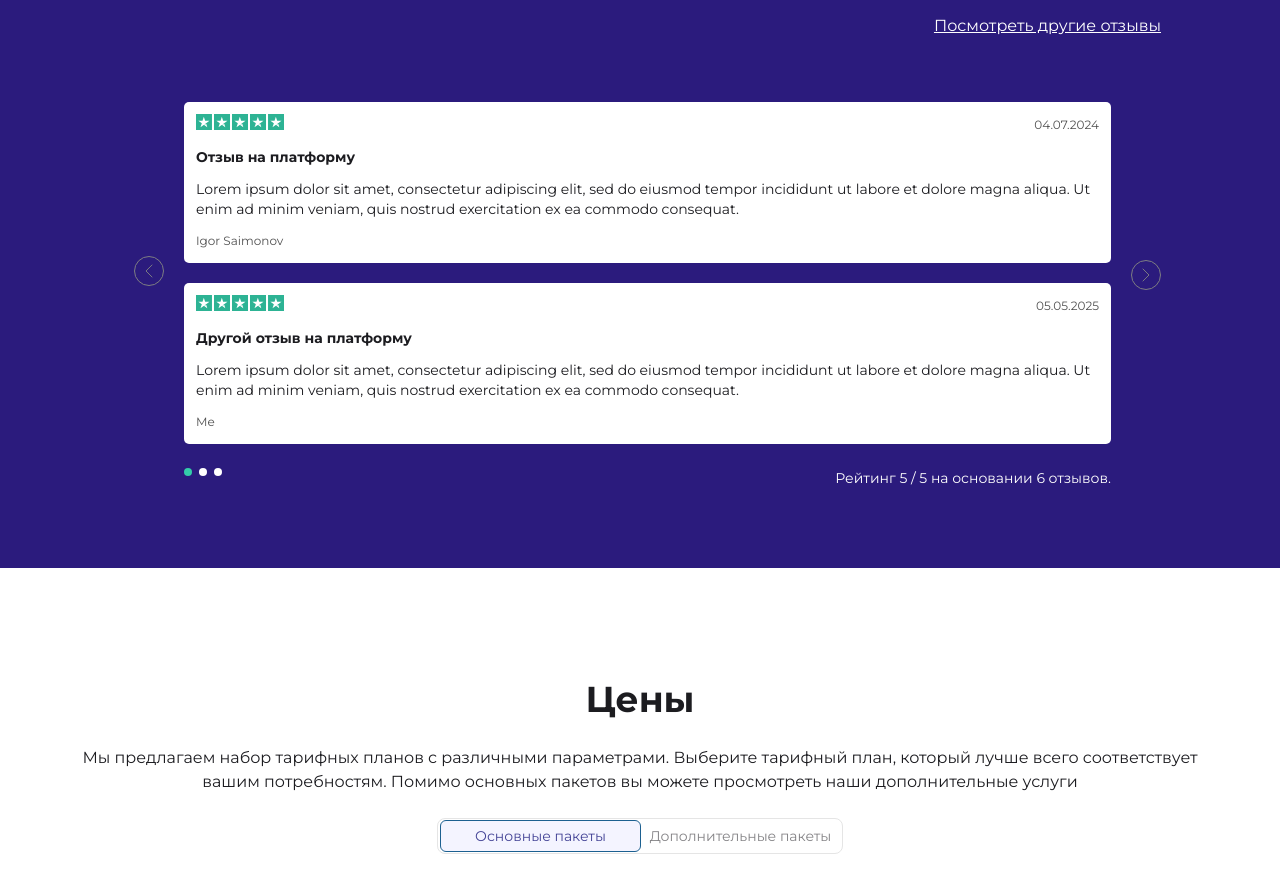
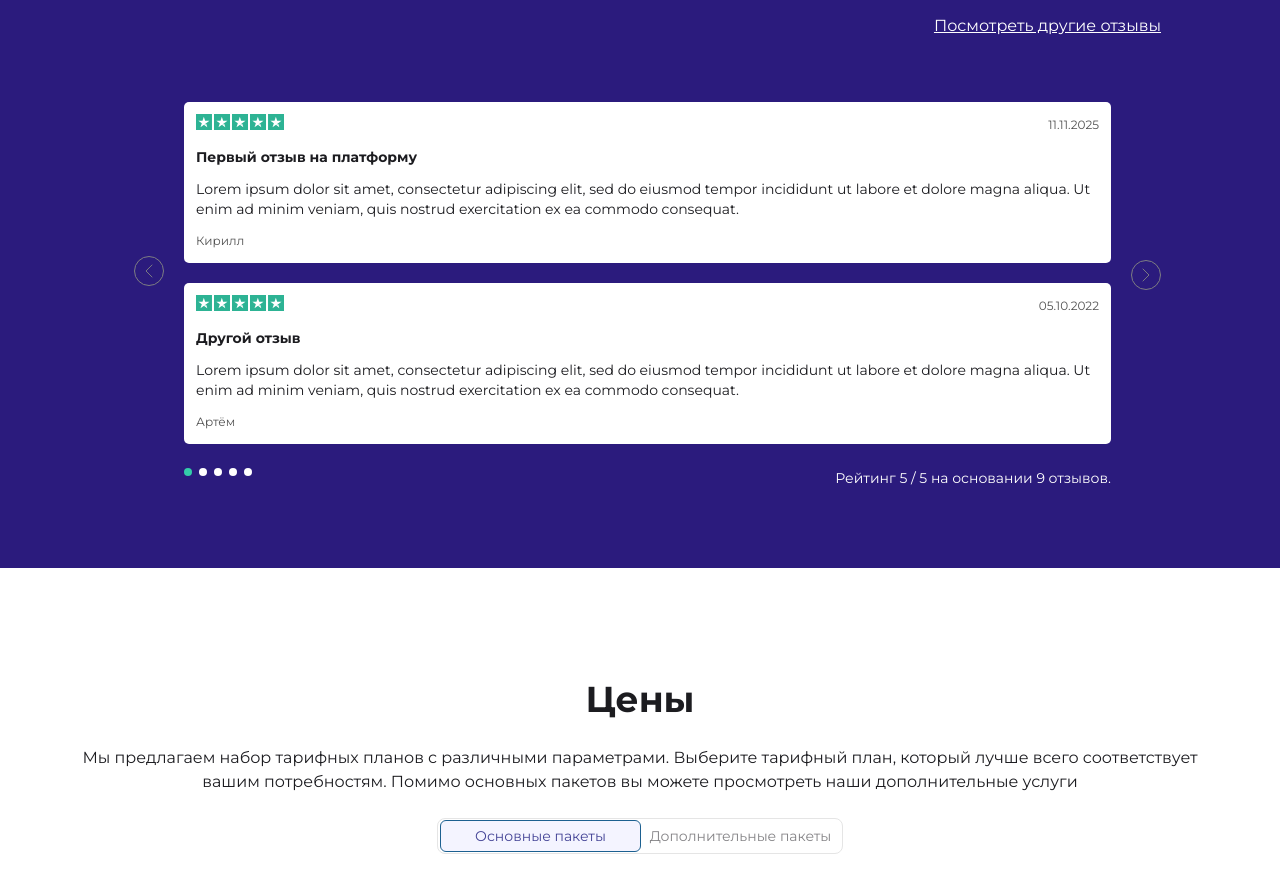
Before and after one commit to 0n1XiD/SellingPlatform, a Nuxt app: page / in a window 1280 px wide. Shown: the part 3551-4444 px from the top of the page. Built offline with nearby package versions, Linux system fonts and the light colour scheme.

Commit message:
Reviews Slider Done

```diff
--- a/pages/index.vue
+++ b/pages/index.vue
@@ -197,12 +197,17 @@
                             heigth="30"
                             @click="changePage('left')"
                         />
-                        <div class="slider__list">
-                            <review-card />
+                        <div
+                            ref="slider"
+                            class="slider__list"
+                            @touchmove="handleTouchMove"
+                        >
                             <review-card
-                                topic="Другой отзыв на платформу"
-                                :date="new Date(`05/05/2025`)"
-                                name="Me"
+                                v-for="review in paginatedReviews"
+                                :key="review.id"
+                                :topic="review.topic"
+                                :date="review.date"
+                                :name="review.name"
                             />
                         </div>
                         <svg-icon
@@ -216,13 +221,13 @@
                     <div class="additional">
                         <div class="additional__pages">
                             <div
-                                v-for="(page, index) in 3"
+                                v-for="(page, index) in pageCount"
                                 :key="index"
                                 :class="{ 'page': true, 'page_active': index === activePageIndex }"
                             />
                         </div>
                         <div class="additional__overall">
-                            Рейтинг 5 / 5 на основании 6 отзывов.
+                            Рейтинг 5 / 5 на основании {{ reviews.length }} отзывов.
                         </div>
                     </div>
                 </div>
@@ -325,6 +330,13 @@
 <script setup lang="ts">
 const addition = ref<Boolean>(false)
 
+export interface Review {
+  id: number;
+  topic: string;
+  date: Date;
+  name: string;
+}
+
 export interface SubscriptionPackage {
   id: number;
   name: string;
@@ -333,6 +345,18 @@ export interface SubscriptionPackage {
   benefits: string[];
   description?: string;
 }
+
+const reviews = ref<Array<Review>>([
+  { id: 1, topic: 'Первый отзыв на платформу', date: new Date('2025-11-11'), name: 'Кирилл' },
+  { id: 2, topic: 'Другой отзыв', date: new Date('2022-10-05'), name: 'Артём' },
+  { id: 3, topic: 'Третий отзыв на платформу', date: new Date('2024-02-01'), name: 'Алексей' },
+  { id: 4, topic: 'Еще один отзыв на платформу', date: new Date('2023-01-12'), name: 'Мария' },
+  { id: 5, topic: 'Пятый отзыв на платформу', date: new Date('2025-11-11'), name: 'Анастасия' },
+  { id: 6, topic: 'Другой отзыв', date: new Date('2022-10-05'), name: 'Григорий' },
+  { id: 7, topic: 'Седьмой отзыв на платформу', date: new Date('2025-11-11'), name: 'Ангелина' },
+  { id: 8, topic: 'Следующий отзыв', date: new Date('2022-10-05'), name: 'Николай' },
+  { id: 9, topic: 'Последний отзыв', date: new Date('2024-03-08'), name: 'Елизавета' }
+])
 
 const observeCards = ref<Array<SubscriptionPackage>>([
   {
@@ -490,12 +514,32 @@ const getSwipe = ($event: any) => {
 }
 
 const activePageIndex = ref<Number>(0)
+const pageCount = ref<Number>(Math.ceil(reviews.value.length / 2))
 
-const changePage = (direction: String) => {
+const changePage = (direction: string) => {
   if (direction === 'left') {
-    activePageIndex.value = Math.max(activePageIndex.value - 1, 0)
+    activePageIndex.value = activePageIndex.value === 0 ? pageCount.value - 1 : activePageIndex.value - 1
   } else if (direction === 'right') {
-    activePageIndex.value = Math.min(activePageIndex.value + 1, 2)
+    activePageIndex.value = activePageIndex.value === pageCount.value - 1 ? 0 : activePageIndex.value + 1
+  }
+}
+
+const paginatedReviews = computed(() => {
+  const startIndex = activePageIndex.value * 2
+  return reviews.value.slice(startIndex, startIndex + 2)
+})
+
+const slider = ref(null)
+
+const handleTouchMove = ($event: any) => {
+  const touch = $event.touches[0]
+  const sliderRect = slider.value.getBoundingClientRect()
+  const x = touch.clientX - sliderRect.left
+
+  if (x < sliderRect.width / 2) {
+    changePage('left')
+  } else {
+    changePage('right')
   }
 }
 </script>
```
